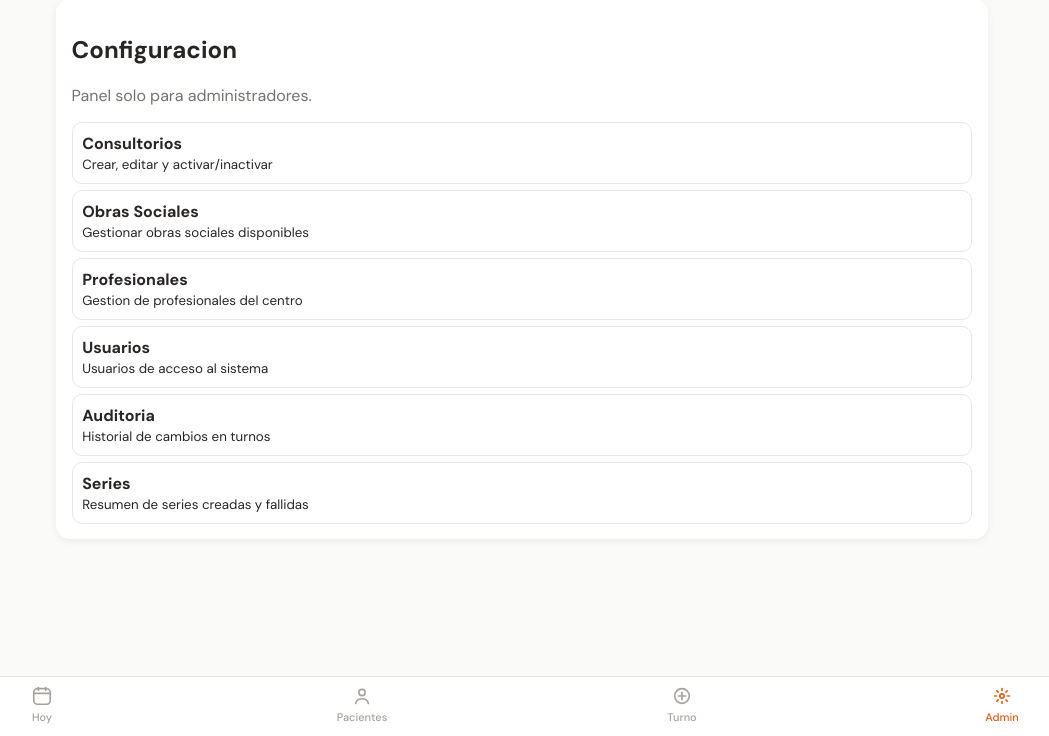
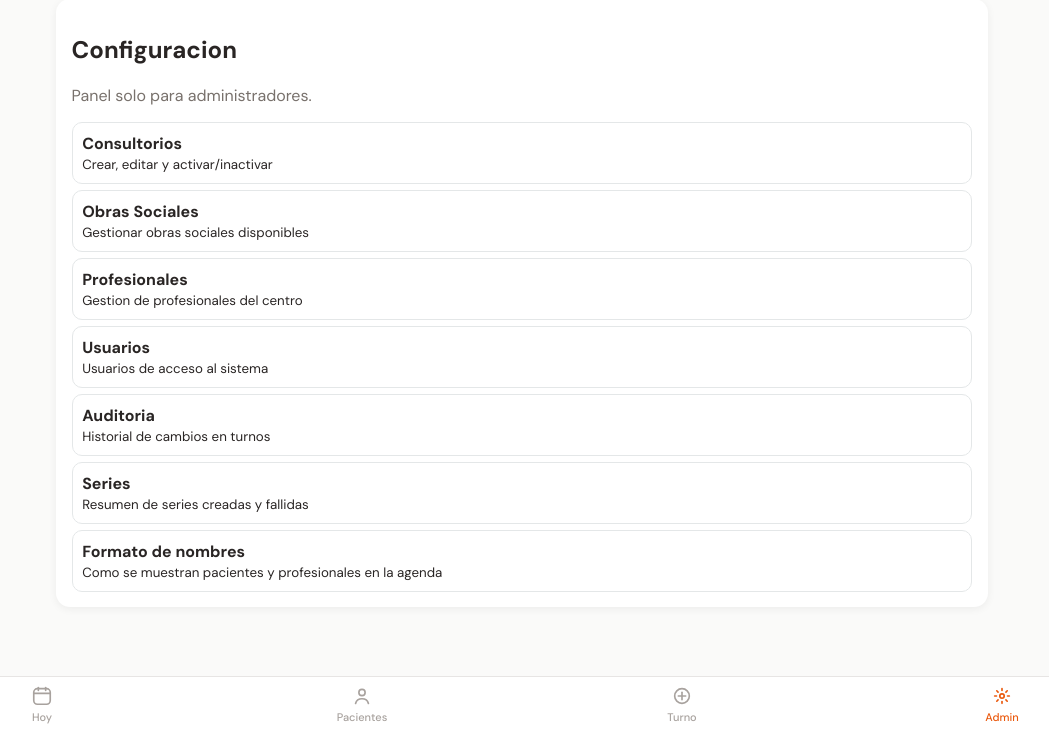
Before and after one commit to mateoadann/consul_app, a Flask app: page /admin in a window 1280 px wide. Shown: the part 64-800 px from the top of the page, without its empty margins (118-1167 px from the left). Run offline with Flask 3, Linux system fonts and the light colour scheme; a user stored in the database is signed in; tables that the repository leaves empty hold one stand-in row (values such as "Sample post"); parts of the project's set-up code (start-up, migrations or seed data) failed here and were passed over; some libraries are stand-ins or nearby versions.

Commit message:
feat: admin UI for name format configuration with live preview
Co-Authored-By: Claude Opus 4.6 <noreply@anthropic.com>

```diff
--- a/app/blueprints/admin/routes.py
+++ b/app/blueprints/admin/routes.py
@@ -2,8 +2,9 @@ from flask import Blueprint, flash, redirect, render_template, request, url_for
 from flask_login import login_required
 
 from app.extensions import db
-from app.models import Profesional, TurnoAudit, TurnoSerieLog, User
+from app.models import AppConfig, Profesional, TurnoAudit, TurnoSerieLog, User
 from app.utils.decorators import role_required
+from app.utils.formatting import FORMATO_NOMBRE_OPTIONS, FORMATO_NOMBRE_DEFAULT
 
 from .forms import ResetPasswordForm, UsuarioEditForm, UsuarioForm
 
@@ -147,3 +148,31 @@ def series_logs():
         error_out=False,
     )
     return render_template("admin/series.html", logs=logs)
+
+
+@admin_bp.route("/formato-nombres", methods=["GET", "POST"])
+@login_required
+@role_required("admin")
+def formato_nombres():
+    if request.method == "POST":
+        fmt_paciente = request.form.get("formato_paciente", FORMATO_NOMBRE_DEFAULT)
+        fmt_profesional = request.form.get("formato_profesional", FORMATO_NOMBRE_DEFAULT)
+
+        if fmt_paciente in FORMATO_NOMBRE_OPTIONS:
+            AppConfig.set("formato_nombre_paciente", fmt_paciente)
+        if fmt_profesional in FORMATO_NOMBRE_OPTIONS:
+            AppConfig.set("formato_nombre_profesional", fmt_profesional)
+
+        db.session.commit()
+        flash("Formato de nombres actualizado.", "success")
+        return redirect(url_for("admin.formato_nombres"))
+
+    current_paciente = AppConfig.get("formato_nombre_paciente", FORMATO_NOMBRE_DEFAULT)
+    current_profesional = AppConfig.get("formato_nombre_profesional", FORMATO_NOMBRE_DEFAULT)
+
+    return render_template(
+        "admin/formato_nombres.html",
+        options=FORMATO_NOMBRE_OPTIONS,
+        current_paciente=current_paciente,
+        current_profesional=current_profesional,
+    )
--- a/app/static/css/components/cards.css
+++ b/app/static/css/components/cards.css
@@ -6,6 +6,7 @@
   padding: 0.95rem;
   margin-bottom: 0.75rem;
   box-shadow: var(--shadow);
+  overflow: hidden;
 }
 
 .card-auth {
@@ -53,3 +54,11 @@
     justify-content: flex-start;
   }
 }
+
+.preview-box {
+  background: var(--surface-alt, #f5f5f5);
+  border-radius: var(--radius);
+  padding: 0.6rem 0.8rem;
+  font-weight: 600;
+  font-size: 0.95rem;
+}
--- a/app/templates/admin/index.html
+++ b/app/templates/admin/index.html
@@ -30,6 +30,10 @@
       <strong>Series</strong>
       <small>Resumen de series creadas y fallidas</small>
     </a>
+    <a class="list-item" href="{{ url_for('admin.formato_nombres') }}">
+      <strong>Formato de nombres</strong>
+      <small>Como se muestran pacientes y profesionales en la agenda</small>
+    </a>
   </div>
 </section>
 {% endblock %}
```
Also changed, not shown: app/templates/admin/formato_nombres.html (added, +69 -0 lines).
